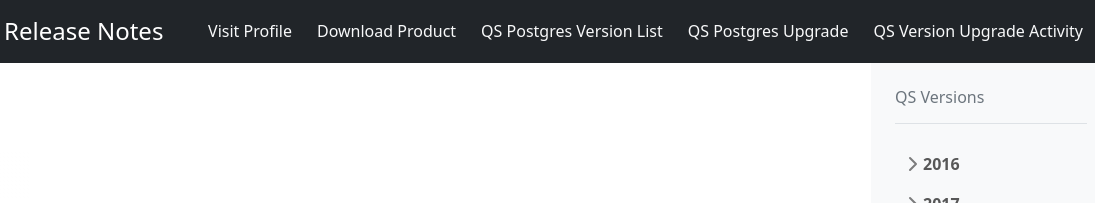
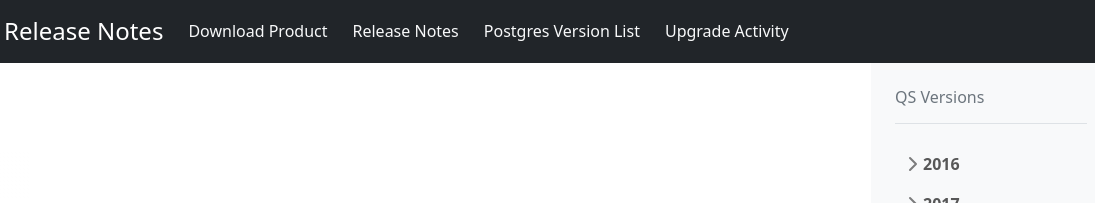
Before and after one commit to ajaykakkar93/ajaykakkar93.github.io, a plain HTML site: page qlik/QS_Release_Notes.html in a window 1280 px wide. Shown: the top 203 px of the page, 185-1280 px from the left. Drawn offline with nearby package versions, Linux system fonts and the light colour scheme.

Commit message:
Update QS_Release_Notes.html

```diff
--- a/qlik/QS_Release_Notes.html
+++ b/qlik/QS_Release_Notes.html
@@ -355,64 +355,20 @@ body {
       Qlik Sense Release Notes
     </h1>
 
-	<a href="https://ajaykakkar93.github.io/" class="ms-auto link-light">Visit Profile</a>
-	<a class="link-light" href="https://community.qlik.com/t5/Product-Downloads/tkb-p/Downloads" style="margin-left: 25px;">Download Product</a>
 
+  <a class="link-light "  href="https://community.qlik.com/t5/Product-Downloads/tkb-p/Downloads">Download Product</a>
 
+   <a class="link-light " href="./QS_Release_Notes.html">Release Notes</a>
 
-<a class="link-light" href="./QS_Postgres_Upgrade_List.html" style="margin-left: 25px;">QS Postgres Version List</a>
+  <a class="link-light " href="./QS_Postgres_Upgrade_List.html">Postgres Version List</a>
 
-<a class="link-light" href="./QS_Postgres_Upgrade_Activity.html" style="margin-left: 25px;">QS Postgres Upgrade</a>
-
-<a class="link-light" href="./QS_Upgrade_Activity.html" style="margin-left: 25px;">QS Version Upgrade Activity</a>
-
+  <a class="link-light" href="./index.html">Upgrade Activity</a>
 
 
 	</div>
 </header>
 
 
-<!--
-<nav class="navbar navbar-expand-lg navbar-light bg-light">
-  <div class="container-fluid">
-    <a class="navbar-brand" href="#">
-		 <img src="../../img/logo_dark.png" width="38" height="30" class="me-3" alt="ARK">
-	</a>
-    <button class="navbar-toggler" type="button" data-bs-toggle="collapse" data-bs-target="#navbarSupportedContent" aria-controls="navbarSupportedContent" aria-expanded="false" aria-label="Toggle navigation">
-      <span class="navbar-toggler-icon"></span>
-    </button>
-    <div class="collapse navbar-collapse" id="navbarSupportedContent">
-      <ul class="navbar-nav me-auto mb-2 mb-lg-0">
-
-
-
-		<li class="nav-item">
-          <a class="nav-link " aria-current="page" href="https://ajaykakkar93.github.io/">Profile</a>
-        </li>
-
-		<li class="nav-item">
-          <a class="nav-link " aria-current="page" href="https://community.qlik.com/t5/Product-Downloads/tkb-p/Downloads">Download Product</a>
-        </li>
-
-		<li class="nav-item">
-          <a class="nav-link " aria-current="page" href="./QS_Release_Notes.html">QS Release Notes</a>
-        </li>
-
-		<li class="nav-item">
-          <a class="nav-link " aria-current="page" href="./QS_Postgres_Upgrade_List.html">QS Postgres Version List</a>
-        </li>
-		<li class="nav-item">
-          <a class="nav-link active" aria-current="page" href="./QS_Upgrade_Activity.html">QS Version Upgrade Activity</a>
-        </li>
-
-
-
-      </ul>
-
-    </div>
-  </div>
-</nav>
--->
 
 <aside class="bd-aside sticky-xl-top text-muted align-self-start mb-3 mb-xl-5 px-2">
 
```
